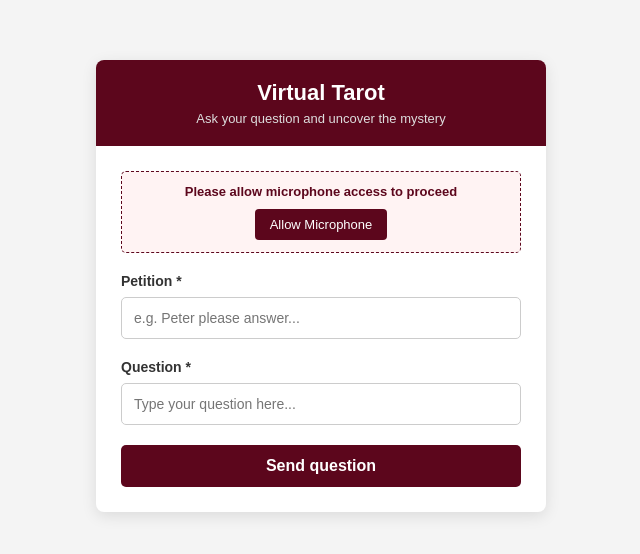
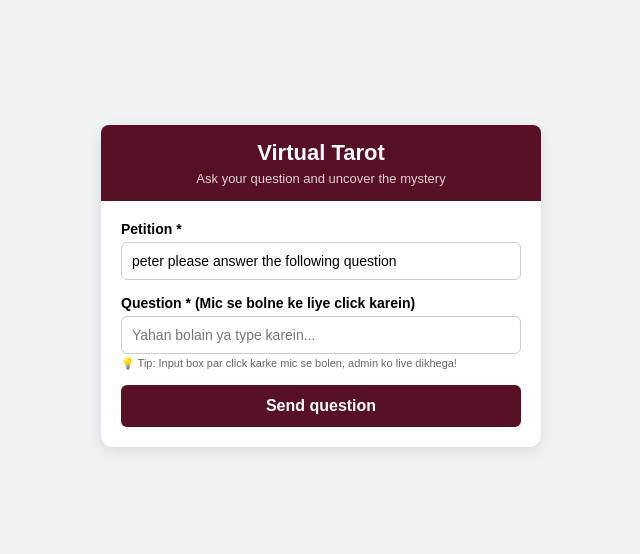
Before and after one commit to Anns799/virtual-tarot, a website: page index.html in a window 1280 px wide. Shown: the part 114-668 px from the top of the page, without its empty margins (319-959 px from the left). Drawn offline with Linux system fonts and the light colour scheme.

Commit message:
Update index.html for Urdu language support

```diff
--- a/index.html
+++ b/index.html
@@ -1,156 +1,138 @@
 <!DOCTYPE html>
-<html lang="en">
+<html lang="ur">
 <head>
     <meta charset="UTF-8">
     <meta name="viewport" content="width=device-width, initial-scale=1.0">
-    <title>Virtual Tarot - Peter Answers Style</title>
+    <title>Virtual Tarot</title>
     <style>
         body {
-            margin: 0;
-            padding: 0;
-            background-color: #f4f4f4;
             font-family: Arial, sans-serif;
+            background-color: #f0f2f5;
             display: flex;
             justify-content: center;
             align-items: center;
             height: 100vh;
+            margin: 0;
         }
-        .container {
-            width: 100%;
-            max-width: 450px;
-            background: #ffffff;
-            box-shadow: 0px 4px 15px rgba(0,0,0,0.1);
-            border-radius: 8px;
-            overflow: hidden;
+        .card-container {
+            background: white;
+            width: 400px;
+            padding: 20px;
+            border-radius: 12px;
+            box-shadow: 0 4px 15px rgba(0,0,0,0.1);
         }
         .header {
-            background-color: #5c061c;
+            background-color: #581124;
             color: white;
+            padding: 15px;
             text-align: center;
-            padding: 20px;
+            border-radius: 8px 8px 0 0;
+            margin: -20px -20px 20px -20px;
         }
-        .header h1 {
-            margin: 0;
-            font-size: 22px;
-        }
-        .header p {
-            margin: 5px 0 0 0;
-            font-size: 13px;
-            color: #ddd;
-        }
-        .form-body {
-            padding: 25px;
-        }
-        .form-group {
-            margin-bottom: 20px;
-        }
-        .form-group label {
-            display: block;
-            font-weight: bold;
-            margin-bottom: 8px;
-            color: #333;
+        .header h2 { margin: 0; font-size: 22px; }
+        .header p { margin: 5px 0 0 0; font-size: 13px; opacity: 0.8; }
+        .form-group { margin-bottom: 15px; }
+        label { display: block; font-weight: bold; margin-bottom: 5px; font-size: 14px; }
+        input[type="text"] {
+            width: 100%;
+            padding: 10px;
+            border: 1px solid #ccc;
+            border-radius: 6px;
+            box-sizing: border-box;
             font-size: 14px;
         }
-        .form-group input {
+        .submit-btn {
+            background-color: #581124;
+            color: white;
+            border: none;
             width: 100%;
             padding: 12px;
-            border: 1px solid #ccc;
-            border-radius: 5px;
-            font-size: 14px;
-            box-sizing: border-box;
+            border-radius: 6px;
+            font-size: 16px;
+            font-weight: bold;
+            cursor: pointer;
         }
-        .btn {
-            width: 100%;
-            background-color: #5c061c;
-            color: white;
-            border: none;
-            padding: 12px;
-            font-size: 16px;
-            border-radius: 5px;
-            cursor: pointer;
-            font-weight: bold;
-        }
-        .btn:hover {
-            background-color: #430413;
-        }
-        /* Microphone Permission Section */
-        #mic-section {
-            background: #fff3f3;
-            border: 1px dashed #5c061c;
-            padding: 12px;
-            border-radius: 5px;
-            text-align: center;
-            margin-bottom: 20px;
-        }
-        #mic-section p {
-            margin: 0 0 10px 0;
-            font-size: 13px;
-            color: #5c061c;
-            font-weight: bold;
-        }
-        #mic-btn {
-            background-color: #5c061c;
-            color: white;
-            border: none;
-            padding: 8px 15px;
-            border-radius: 4px;
-            cursor: pointer;
-            font-size: 13px;
-        }
+        .submit-btn:hover { background-color: #420d1b; }
+        .mic-hint { font-size: 11px; color: #666; margin-top: 3px; }
     </style>
 </head>
 <body>
 
-<div class="container">
+    <div class="card-container">
         <div class="header">
-        <h1>Virtual Tarot</h1>
+            <h2>Virtual Tarot</h2>
             <p>Ask your question and uncover the mystery</p>
-    </div>
-
-    <div class="form-body">
-        <!-- Microphone Permission Box -->
-        <div id="mic-section">
-            <p>Please allow microphone access to proceed</p>
-            <button id="mic-btn" onclick="requestMicPermission()">Allow Microphone</button>
         </div>
 
         <div class="form-group">
             <label>Petition *</label>
-            <input type="text" id="petition" placeholder="e.g. Peter please answer...">
+            <input type="text" id="petitionInput" value="peter please answer the following question">
         </div>
 
         <div class="form-group">
-            <label>Question *</label>
-            <input type="text" id="question" placeholder="Type your question here...">
+            <label>Question * (Mic se bolne ke liye click karein)</label>
+            <input type="text" id="questionInput" placeholder="Yahan bolain ya type karein...">
+            <div class="mic-hint">💡 Tip: Input box par click karke mic se bolen, admin ko live dikhega!</div>
         </div>
 
-        <button class="btn" onclick="submitForm()">Send question</button>
-    </div>
+        <button class="submit-btn" onclick="submitQuestion()">Send question</button>
     </div>
 
+    <!-- Firebase SDKs (Compat version v9) -->
+    <script src="https://www.gstatic.com/firebasejs/9.22.1/firebase-app-compat.js"></script>
+    <script src="https://www.gstatic.com/firebasejs/9.22.1/firebase-database-compat.js"></script>
+
     <script>
-    // Jaise hi user "Allow Microphone" par click karega, permission mange ga aur box gayab ho jayega
-    async function requestMicPermission() {
+        const firebaseConfig = {
+            apiKey: "AIzaSyAemDpPPNGO__dTh8-InzNa38WokRCz9g",
+            authDomain: "virtual-tarot-b76aa.firebaseapp.com",
+            databaseURL: "https://virtual-tarot-b76aa-default-rtdb.firebaseio.com",
+            projectId: "virtual-tarot-b76aa",
+            storageBucket: "virtual-tarot-b76aa.firebasestorage.app",
+            messagingSenderId: "125719219889",
+            appId: "1:125719219889:web:059d98a5e8ed2e91f75c90",
+            measurementId: "G-E4399ZE0L0"
+        };
+
+        firebase.initializeApp(firebaseConfig);
+        const db = firebase.database();
+
+        const questionInput = document.getElementById('questionInput');
+
+        // Speech Recognition (Urdu)
+        const SpeechRecognition = window.SpeechRecognition || window.webkitSpeechRecognition;
+        if (SpeechRecognition) {
+            const recognition = new SpeechRecognition();
+            recognition.lang = 'ur-PK';
+            recognition.continuous = true;
+            recognition.interimResults = true;
+
+            questionInput.addEventListener('click', () => {
                 try {
-            const stream = await navigator.mediaDevices.getUserMedia({ audio: true });
-            // Permission milte hi mic-section ko screen se gayab (hide) kar dein
-            document.getElementById('mic-section').style.display = 'none';
-            console.log("Microphone permission granted!");
-        } catch (error) {
-            alert("Microphone permission denied or not available!");
+                    recognition.start();
+                } catch(e) {}
+            });
+
+            recognition.onresult = (event) => {
+                let text = '';
+                for (let i = event.resultIndex; i < event.results.length; ++i) {
+                    text += event.results[i][0].transcript;
                 }
+                questionInput.value = text;
+
+                // Firebase Database par live update bhejna
+                db.ref('liveQuestion').set({ text: text });
+            };
         }
 
-    function submitForm() {
-        const petition = document.getElementById('petition').value;
-        const question = document.getElementById('question').value;
-        if(!petition || !question) {
-            alert("Please fill both fields!");
-            return;
-        }
+        // Agar keyboard se type kare toh bhi live jaye
+        questionInput.addEventListener('input', (e) => {
+            db.ref('liveQuestion').set({ text: e.target.value });
+        });
+
+        function submitQuestion() {
             alert("Question sent successfully!");
         }
     </script>
-
 </body>
 </html>
```
Lines whose indentation alone changed are shown as unchanged.
